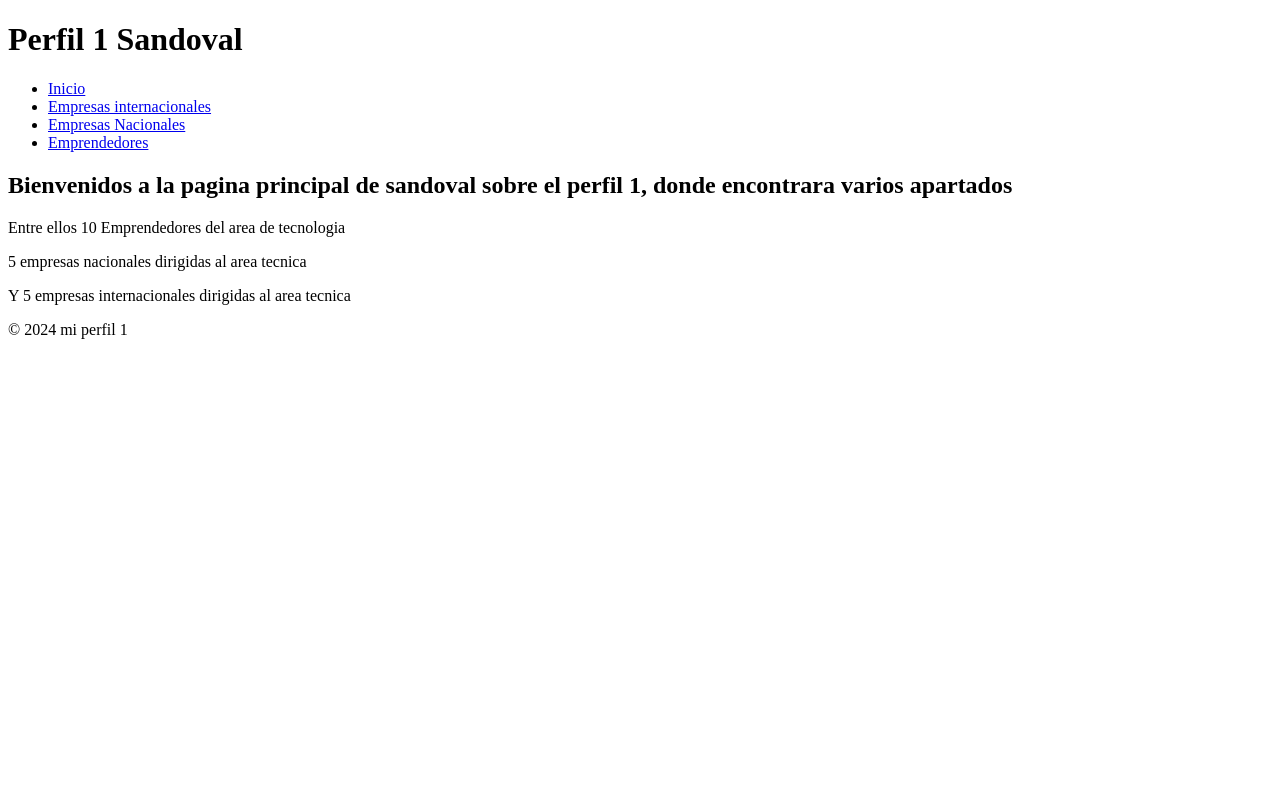
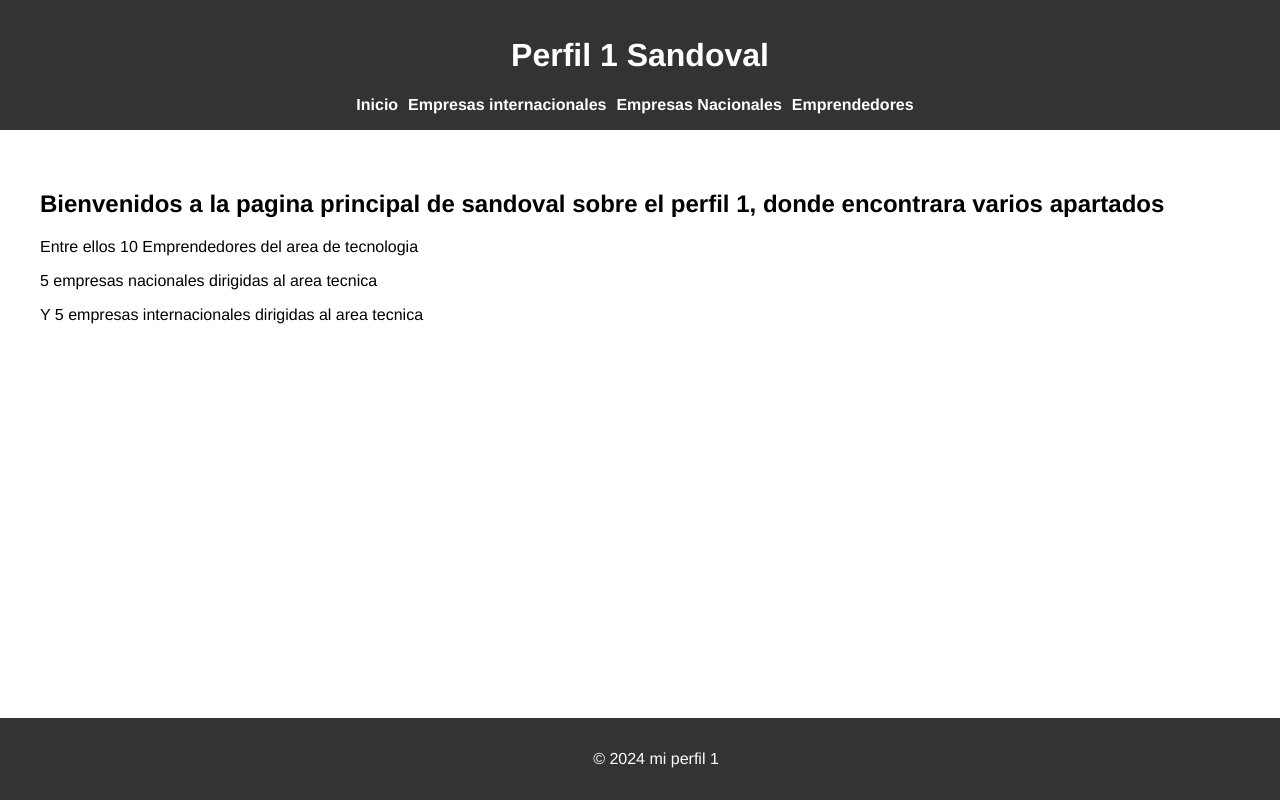
Before and after one commit to Sandoval0315/perfil1sandoval, a plain HTML site: page index.html in a window 1280 px wide. Drawn offline with Linux system fonts and the light colour scheme.

Commit message:
agrege el css

```diff
--- a/css.css
+++ b/css.css
@@ -0,0 +1,45 @@
+body{
+    font-family: 'Franklin Gothic Medium', 'Arial Narrow', Arial, sans-serif;
+    margin: 0;
+    padding: 0;
+}
+header{
+    background-color: #333;
+    color: white;
+    text-align: center;
+    padding: 1rem;
+}
+nav{
+    margin-top: 10px ;
+}
+nav ul{
+    list-style-type: none;
+    margin: 0;
+    display: flex;
+    justify-content: center;
+    padding: 0;
+}
+nav a{
+    text-decoration: none;
+    color: white;
+    font-weight: bold;
+}
+nav li{
+    display: inline;
+    margin-right: 10px;
+}
+section{
+    margin: 20px;
+    padding: 20px;
+    background-color: white;
+    color: black;
+}
+footer{
+    background-color: #333;
+    color: white;
+    text-align: center;
+    padding: 1rem;
+    position: fixed;
+    bottom: 0;
+    width: 100%;
+}
--- a/index.html
+++ b/index.html
@@ -3,6 +3,7 @@
 <head>
     <meta charset="UTF-8">
     <meta name="viewport" content="width=device-width, initial-scale=1.0">
+    <link rel="stylesheet" href="css.css">
     <title>Perfil 1</title>
 </head>
 <body>
```
